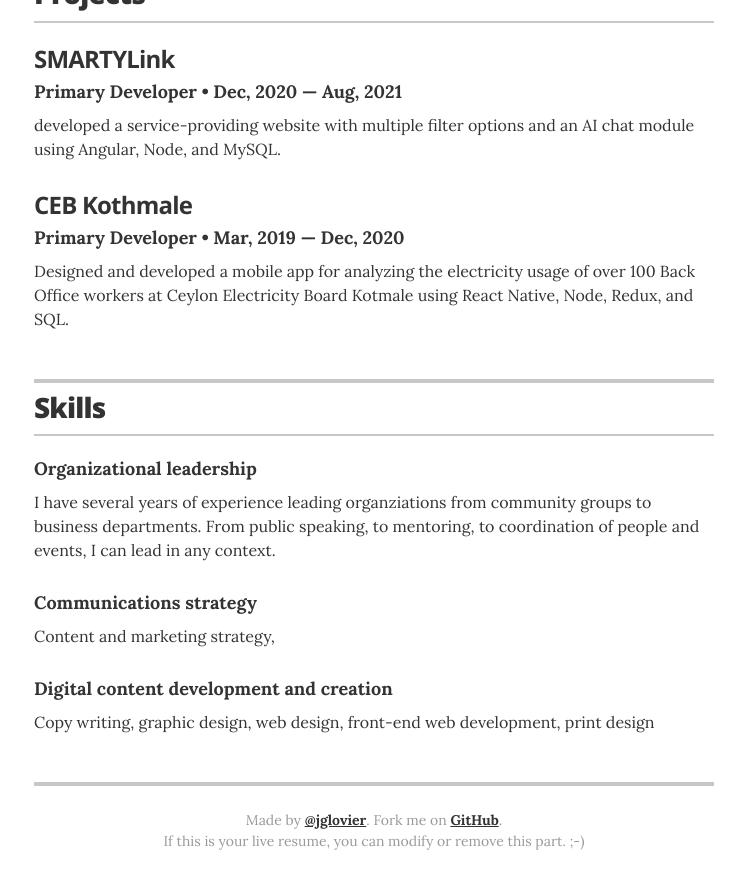
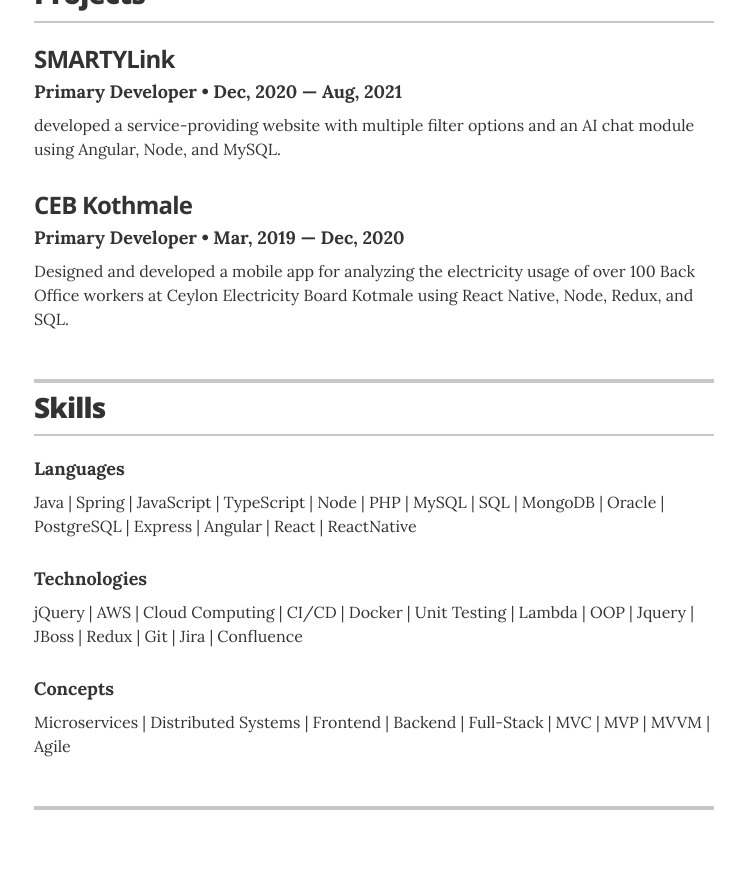
Before and after one commit to GihanMaheshWijesuriya/resume, a Jekyll site: the page built from index.html, in a window 1280 px wide and 900 px high, scrolled down 2027 px. Shown: the top 889 px of the window, without its empty margins (266-1011 px from the left). Built offline with Jekyll 4.4.1, drawn with Linux system fonts in a browser that asks for light colours.

Commit message:
change config

```diff
--- a/_data/skills.yml
+++ b/_data/skills.yml
@@ -1,12 +1,13 @@
 # Skills
 # Organizational leadership
-- skill: Organizational leadership
-  description: I have several years of experience leading organziations from community groups to business departments. From public speaking, to mentoring, to coordination of people and events, I can lead in any context.
+- skill: Languages
+  description: Java | Spring | JavaScript | TypeScript | Node | PHP | MySQL | SQL | MongoDB | Oracle | PostgreSQL | Express | Angular | React | ReactNative
 
 # Communications strategy
-- skill: Communications strategy
-  description: Content and marketing strategy,
+- skill: Technologies
+  description: jQuery | AWS | Cloud Computing | CI/CD | Docker | Unit Testing | Lambda | OOP | Jquery | JBoss | Redux | Git | Jira | Confluence
+
 
 # Digital content development and creation
-- skill: Digital content development and creation
-  description: Copy writing, graphic design, web design, front-end web development, print design
+- skill: Concepts
+  description: Microservices | Distributed Systems | Frontend | Backend | Full-Stack | MVC | MVP | MVVM | Agile
--- a/_layouts/resume.html
+++ b/_layouts/resume.html
@@ -232,8 +232,8 @@
       {% endif %}
 
       <footer class="page-footer">
-        <p class="footer-line">Made by <a href="http://twitter.com/jglovier">@jglovier</a>. Fork me on <a href="https://github.com/jglovier/resume-template">GitHub</a>.</p>
-        <p class="footer-line">If this is your live resume, you can modify or remove this part. ;-)</p>
+<!--        <p class="footer-line">Made by <a href="http://twitter.com/jglovier">@jglovier</a>. Fork me on <a href="https://github.com/jglovier/resume-template">GitHub</a>.</p>-->
+<!--        <p class="footer-line">If this is your live resume, you can modify or remove this part. ;-)</p>-->
       </footer>
 
     </div>
```
